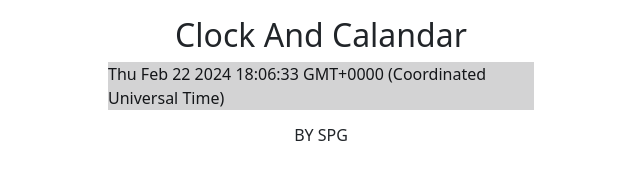
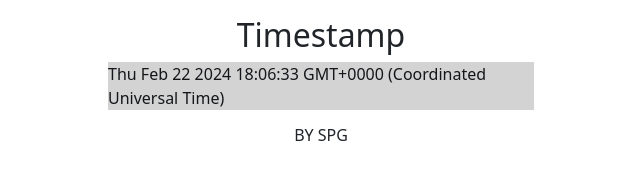
Before and after one commit to SHREYASH96OG/FirstChrome-Extension, a browser extension: page index.html in a window 1280 px wide. Shown: the whole page, without its empty margins (319-959 px from the left). Drawn offline with nearby package versions, Linux system fonts and the light colour scheme.

Commit message:
Update index.html

```diff
--- a/index.html
+++ b/index.html
@@ -8,7 +8,7 @@
 </head>
 <body>
     <div class="container mt-3" style="width: 450px;" >
-        <h2 class="text-center">Clock And Calandar</h2>
+        <h2 class="text-center">Timestamp</h2>
         <p  class="alert-dark btn-outline-light" id="date"></p>
         <div style="display: flex; align-items: center; justify-content: center;"><h6>BY SPG</h6></div>
     </div>
```
